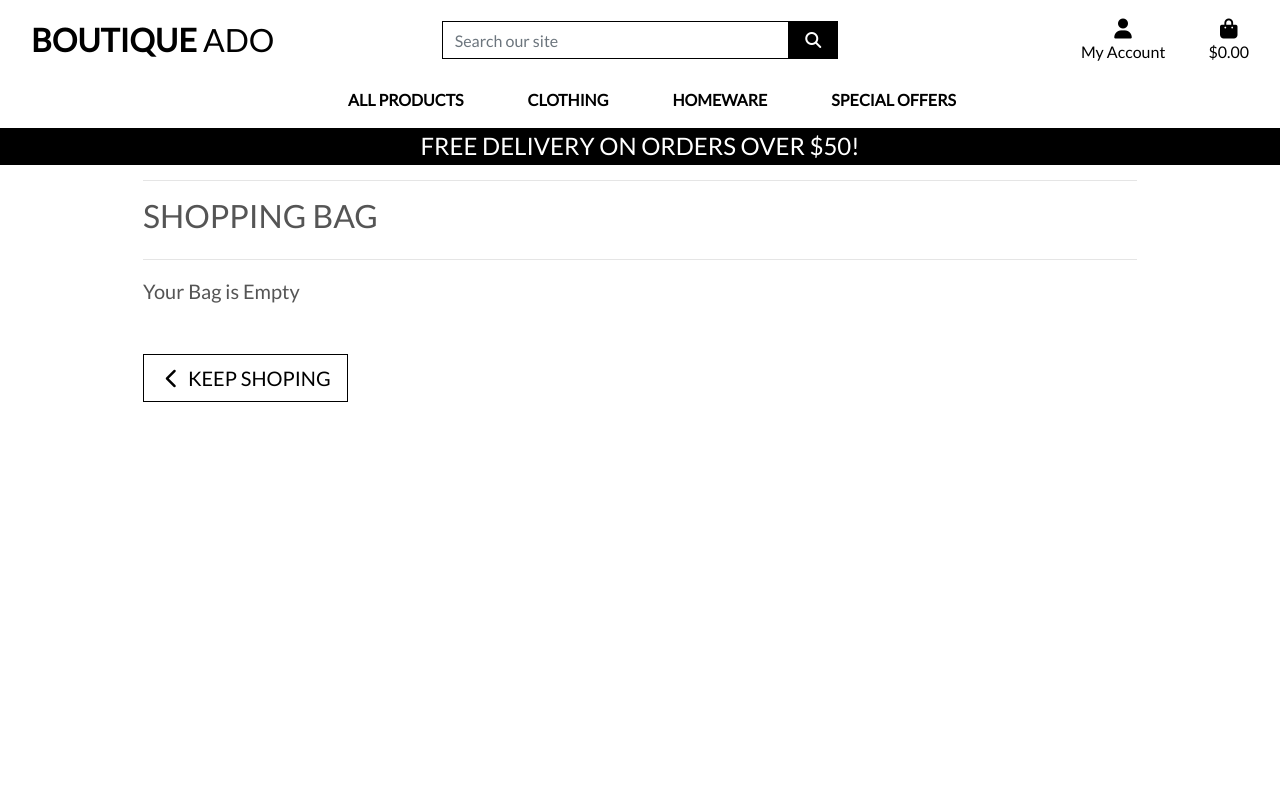
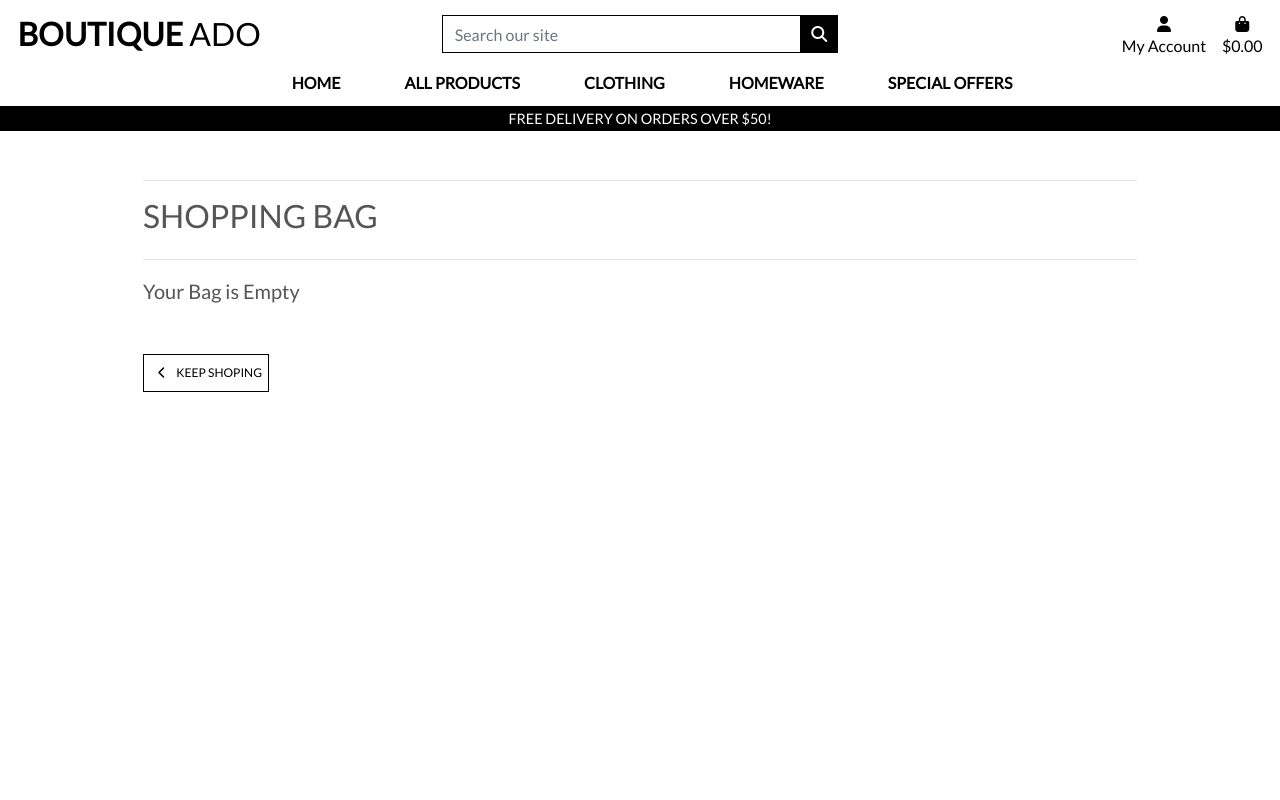
Before and after one commit to hfzespinoz4/BoutiqueAdo_v1, a Django app: page /bag/ in a window 1280 px wide. Run offline with Django 3.2, Linux system fonts and the light colour scheme; some libraries are stand-ins or nearby versions.

Commit message:
Changed Allauth template

```diff
--- a/static/css/base.css
+++ b/static/css/base.css
@@ -204,3 +204,39 @@ a.category-badge > span.badge:hover {
         height: calc(100vh - 116px);
     }
 }
+
+    .display-4.logo-font.text-black {
+        font-size: 2rem;
+    }
+
+    .nav-link {
+        padding: 0.15rem;
+    }
+
+    .nav-link i.fa-lg {
+        font-size: 1rem;
+    }
+
+    .navbar-toggler {
+        padding: .6rem .6rem;
+        font-size: 1rem;
+    }
+
+    #delivery-banner h4 {
+        font-size: .9rem;
+    }
+
+    .btn.btn-outline-black.rounded-0,
+    .btn.btn-black.rounded-0 {
+        padding: .375rem .375rem;
+    }
+
+    .btn.btn-outline-black.rounded-0.btn-lg,
+    .btn.btn-black.rounded-0.btn-lg {
+        padding: .375rem .375rem;
+        font-size: .75rem;
+    }
+
+    .increment-qty, .decrement-qty {
+        padding: .25rem .5rem !important;
+    }
--- a/templates/includes/main-nav.html
+++ b/templates/includes/main-nav.html
@@ -1,5 +1,10 @@
 <div class="collapse navbar-collapse" id="main-nav">
     <ul class="navbar-nav w-auto mx-auto">
+        <li class="navv-item d-block d md-none">
+            <a class="logo-font font-weight-bold nav-link text-black mr-5" href="{% url 'home' %}" id="home-link">
+                Home
+            </a>
+        </li>
         <li class="nav-item dropdown">
             <a class="logo-font font-weight-bold nav-link text-black mr-5" href="#" id="all-products-link" data-toggle="dropdown" aria-haspopup="true" aria-expanded="false">
                 All Products
--- a/templates/includes/mobile_top_header.html
+++ b/templates/includes/mobile_top_header.html
@@ -32,7 +32,7 @@
             {% if request.user.is_superuser %}
                 <a href="{% url 'account_logout' %}" class="dropdown-item">Product Management</a>
             {% endif %}
-            <a href="" class="dropdown-item">My Profile</a>
+            <a href="{% url 'profile' %}" class="dropdown-item">My Profile</a>
             <a href="{% url 'account_logout' %}" class="dropdown-item">Logout</a>
         {% else %}
             <a href="{% url 'account_signup' %}" class="dropdown-item">Register</a>
```
